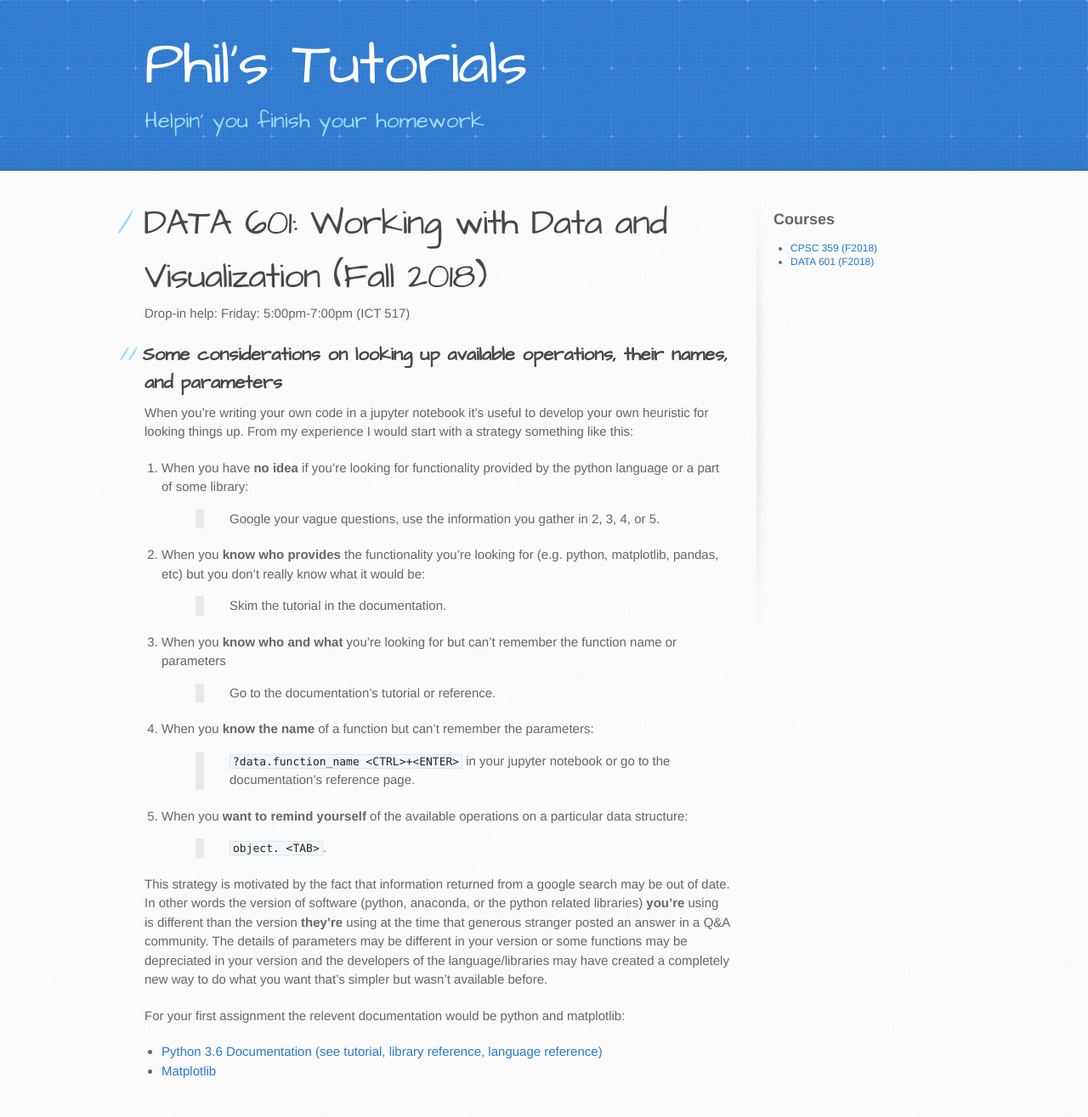
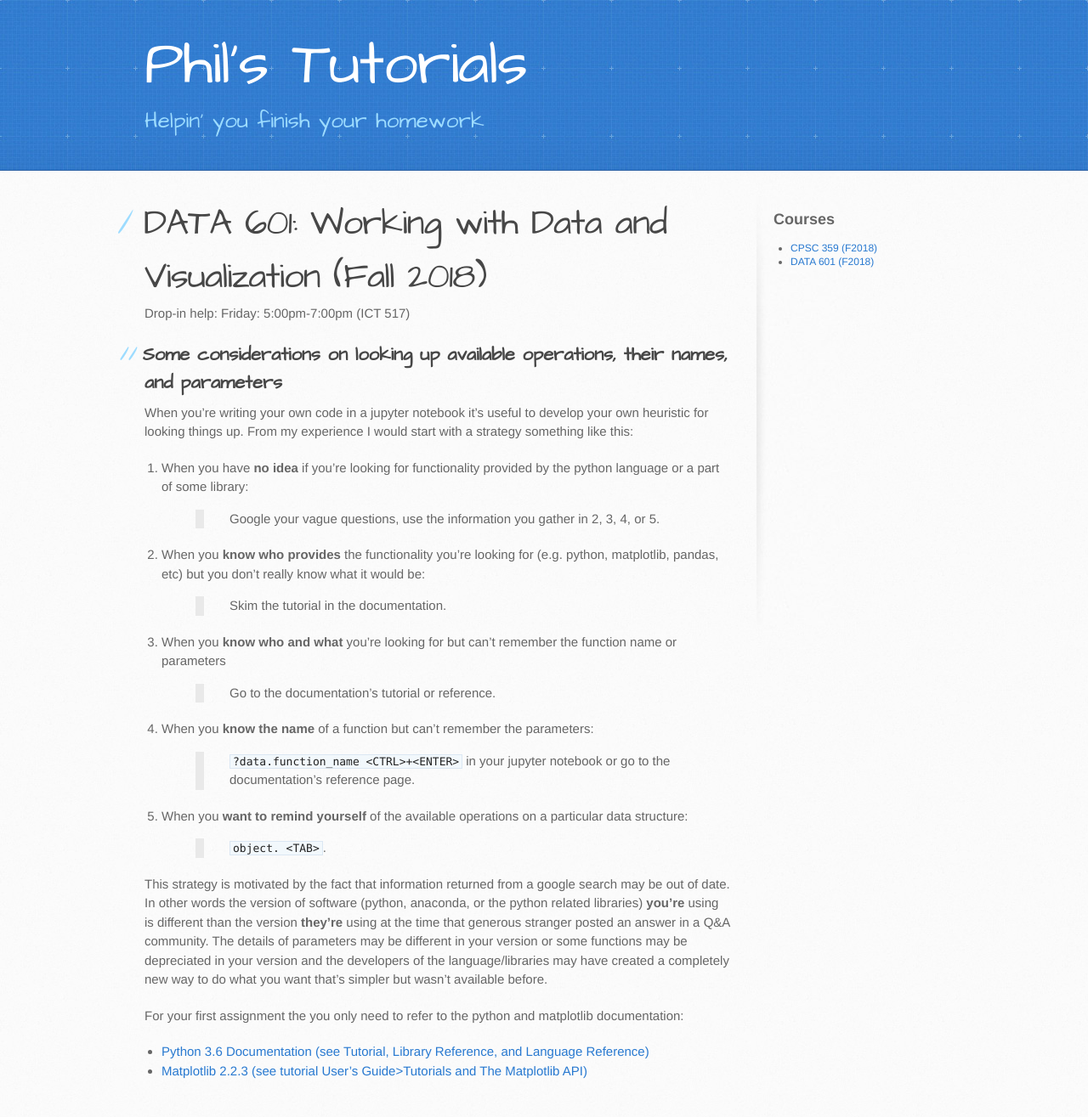
Before and after one commit to philstutorials/philstutorials.github.io, a Jekyll site: the page built from DATA601.md, in a window 1280 px wide. Shown: the whole page at 85% size. Built offline with Jekyll 4.4.1, drawn with Linux system fonts in a browser that asks for light colours; our own code applies the rules of GitHub Pages for plain Markdown files.

Commit message:
Update DATA601.md

```diff
--- a/DATA601.md
+++ b/DATA601.md
@@ -30,6 +30,6 @@ This strategy is motivated by the fact that information returned from a google s
 In other words the version of software (python, anaconda, or the python related libraries) **you're** using is different than the version **they're** using at the time that generous stranger posted an answer in a Q&A community.
 The details of parameters may be different in your version or some functions may be depreciated in your version and the developers of the language/libraries may have created a completely new way to do what you want that's simpler but wasn't available before.
 
-For your first assignment the relevent documentation would be python and matplotlib:
-* [Python 3.6 Documentation (see tutorial, library reference, language reference)](https://docs.python.org/3.6/index.html)
-* [Matplotlib](https://matplotlib.org/contents.html)
+For your first assignment the you only need to refer to the python and matplotlib documentation:
+* [Python 3.6 Documentation (see Tutorial, Library Reference, and Language Reference)](https://docs.python.org/3.6/index.html)
+* [Matplotlib 2.2.3 (see tutorial User's Guide>Tutorials and The Matplotlib API)](https://matplotlib.org/contents.html)
```
